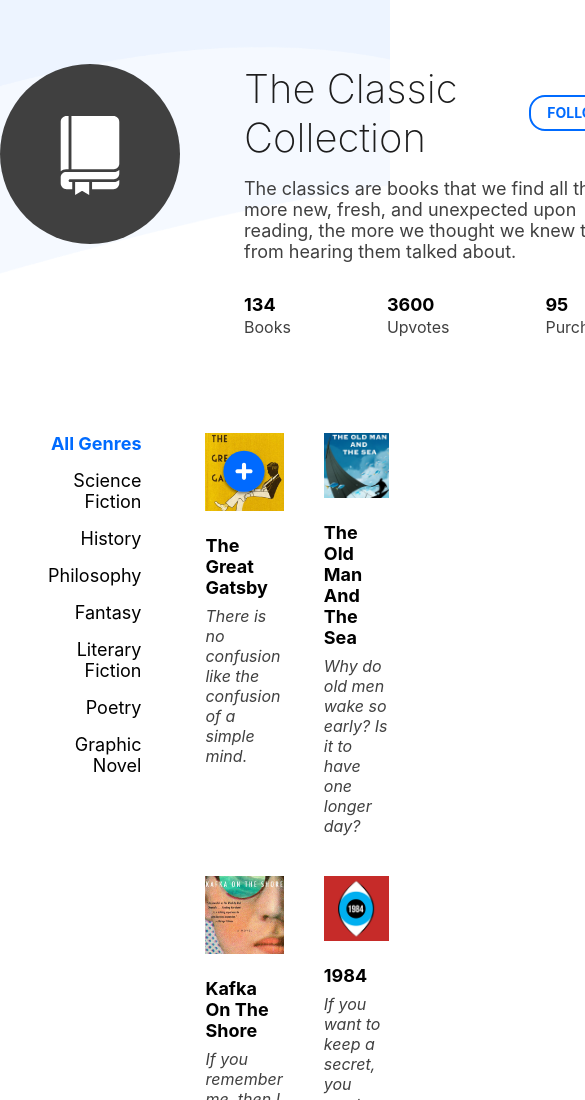
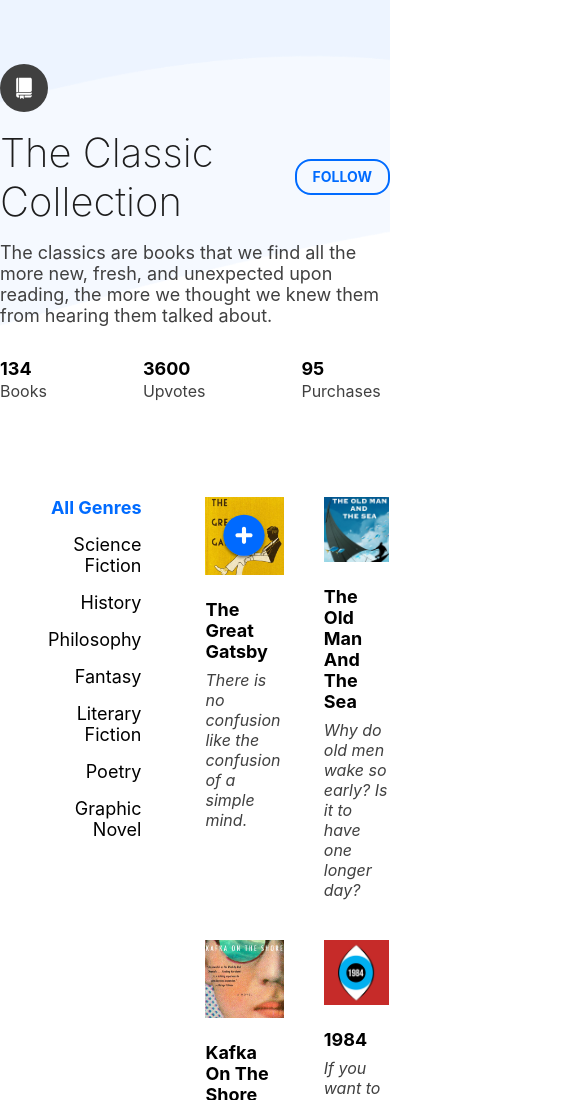
Before and after one commit to jasim/codegen-sample-book-collection, a website: page artboards/CollectionView.html in a window 390 px wide. Shown: the top 1100 px of the page, 585 px wide, since content can reach past the window. Drawn offline with Linux system fonts and the light colour scheme.

Commit message:
Make Collection logo image responsive
On small screens, it should be columnar and image should be small.
On large screens, it should sit in a row with the title of the collection.

```diff
--- a/artboards/CollectionView.html
+++ b/artboards/CollectionView.html
@@ -16,8 +16,8 @@
         class="mb-96 pt-64"
         style="background-image: url('images/header-bg.png'); background-size: cover;"
       >
-        <div class="items-start flex mx-auto max-w-1200">
-          <img src="images/logo_svg.svg" class="mr-64 w-180" />
+        <div class="items-start flex flex-col lg:flex-row mx-auto max-w-1200">
+          <img src="images/logo_svg.svg" class="mb-16 w-48 lg:mr-64 lg:w-180" />
           <div class="max-w-600">
             <div class="items-center flex mb-16">
               <p class="mr-16 text-40 font-SF_Pro_Display font-thin text-grey0">
```
